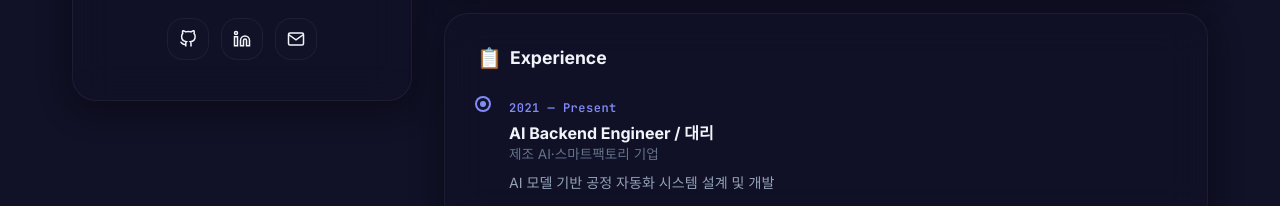
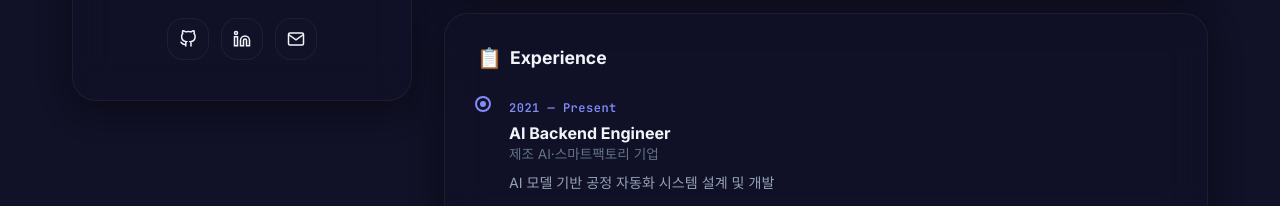
Before and after one commit to currentJob/portfolio-github-pages, a React (Create React App) app: page / in a window 1280 px wide. Shown: the part 1500-1706 px from the top of the page. Built offline with nearby package versions, Linux system fonts and the light colour scheme.

Commit message:
docs: 제조 AI·스마트팩토리 기업 근무 이력 정보 업데이트

```diff
--- a/src/data/portfolioData.js
+++ b/src/data/portfolioData.js
@@ -32,7 +32,7 @@ export const profileData = {
   experience: [
     {
       year: "2021 — Present",
-      role: "AI Backend Engineer / 대리",
+      role: "AI Backend Engineer",
       company: "제조 AI·스마트팩토리 기업",
       desc: "AI 모델 기반 공정 자동화 시스템 설계 및 개발",
     }
```
